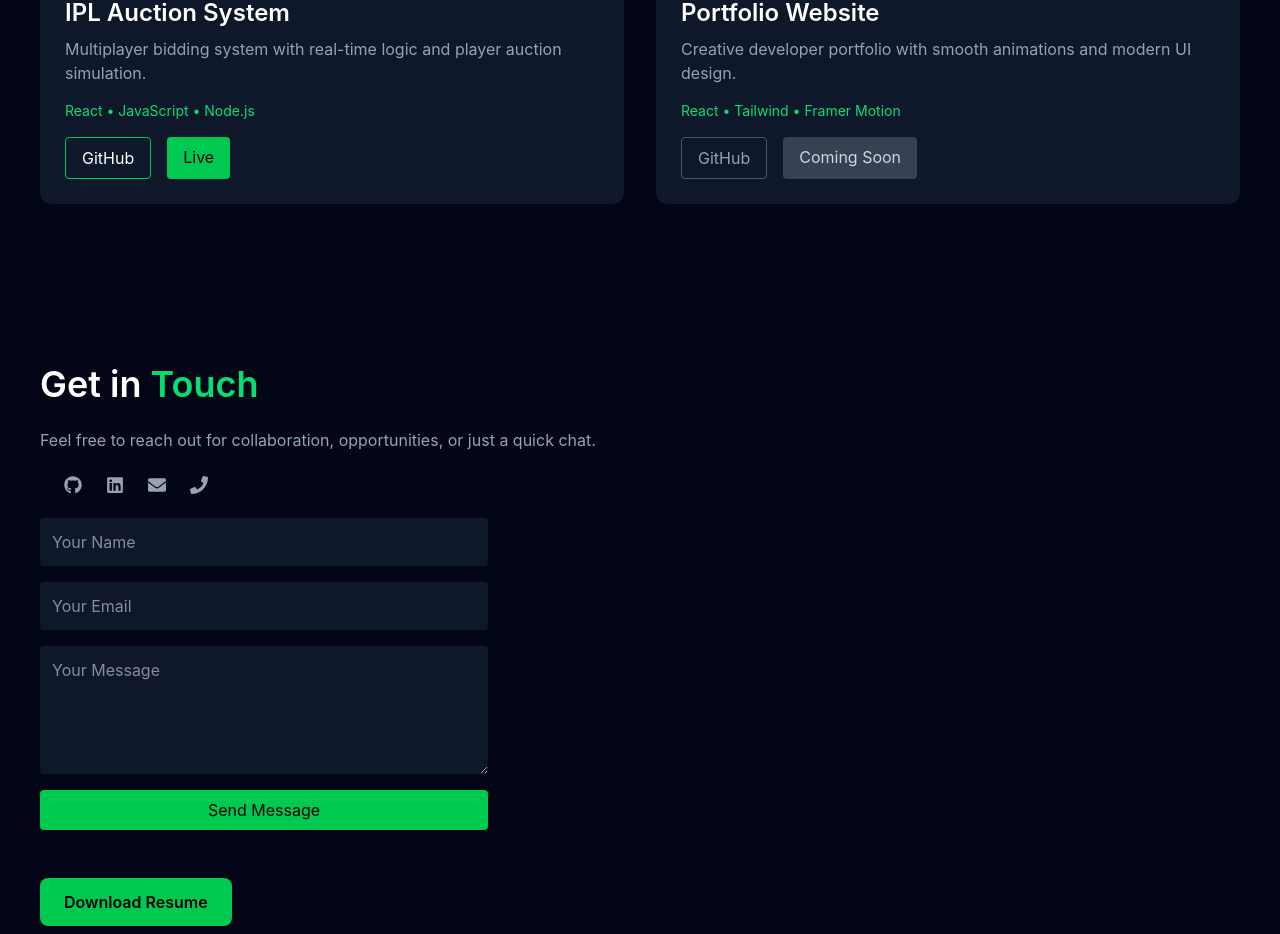
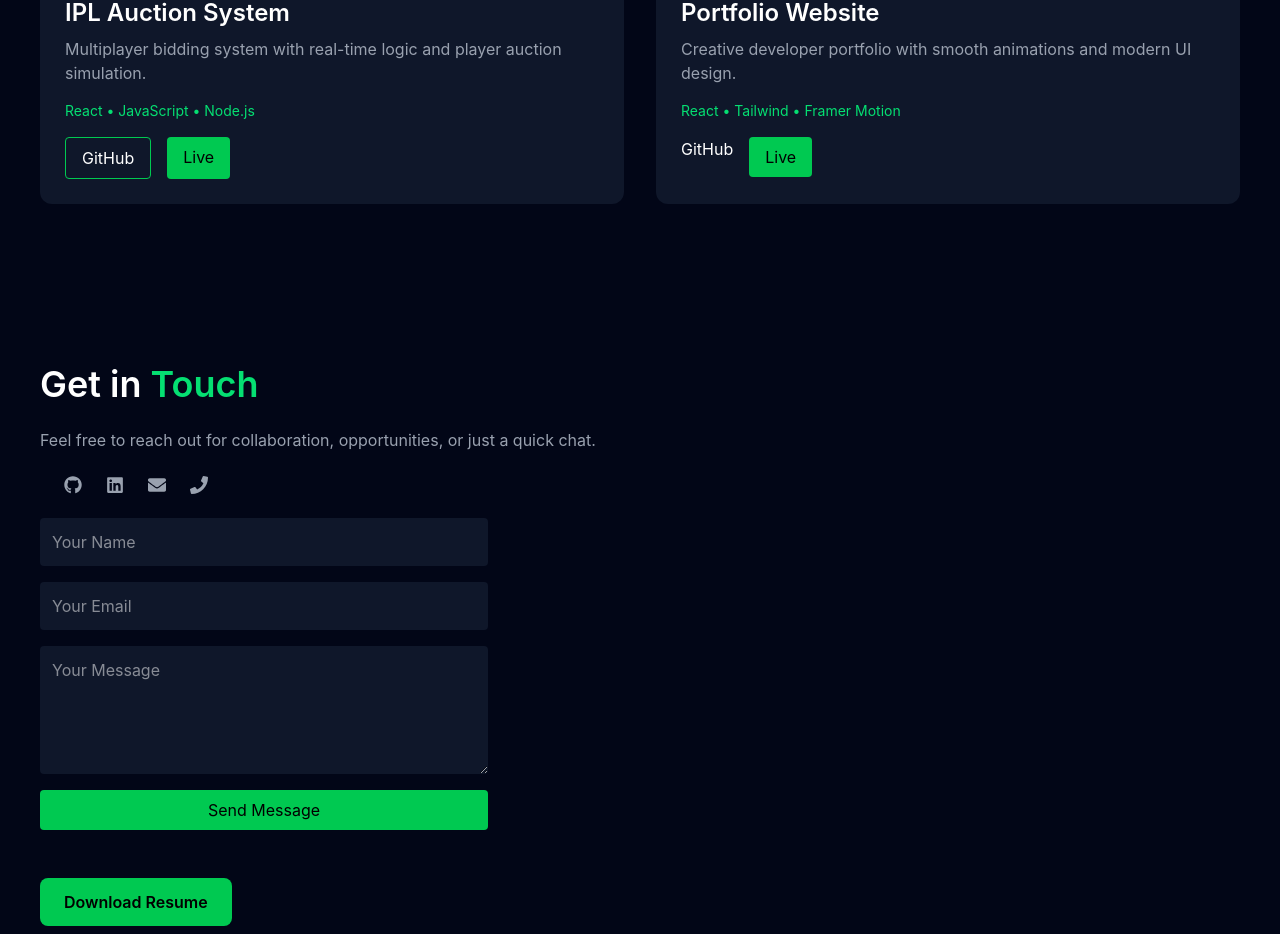
Before and after one commit to Gaurav-29-eng/gaurav-portfolio, a React (Vite) app: page / in a window 1280 px wide. Shown: the part 909-1843 px from the top of the page. Built offline with nearby package versions, Linux system fonts and the light colour scheme.

Commit message:
updated projects section

```diff
--- a/src/components/Portfolio.jsx
+++ b/src/components/Portfolio.jsx
@@ -160,13 +160,22 @@ transition duration-300"
 
       <div className="flex gap-4">
 
-        <span className="px-4 py-2 border border-gray-600 text-gray-400 rounded cursor-not-allowed">
+        <a
+  href="https://github.com/Gaurav-29-eng/gaurav-portfolio"
+  target="_blank"
+  rel="noopener noreferrer"
+>
   GitHub
-</span>
+</a>
 
-        <span className="px-4 py-2 bg-gray-700 text-gray-300 rounded cursor-not-allowed">
-  Coming Soon
-</span>
+        <a
+  href="https://gaurav-portfolio-roan.vercel.app/"
+  target="_blank"
+  rel="noopener noreferrer"
+  className="px-4 py-2 bg-green-500 text-black rounded hover:scale-105 transition"
+>
+  Live
+</a>
 
       </div>
 
```
